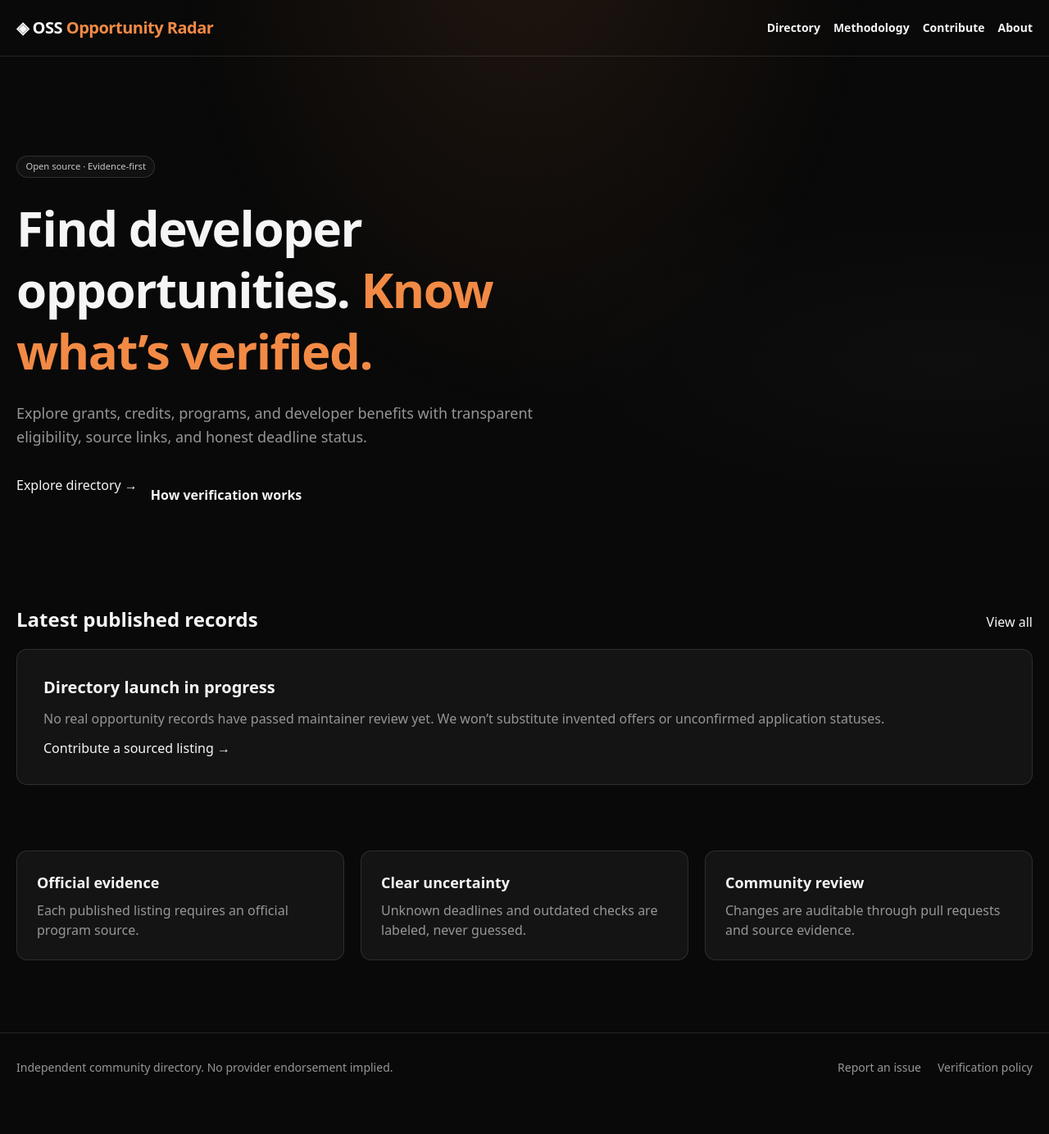
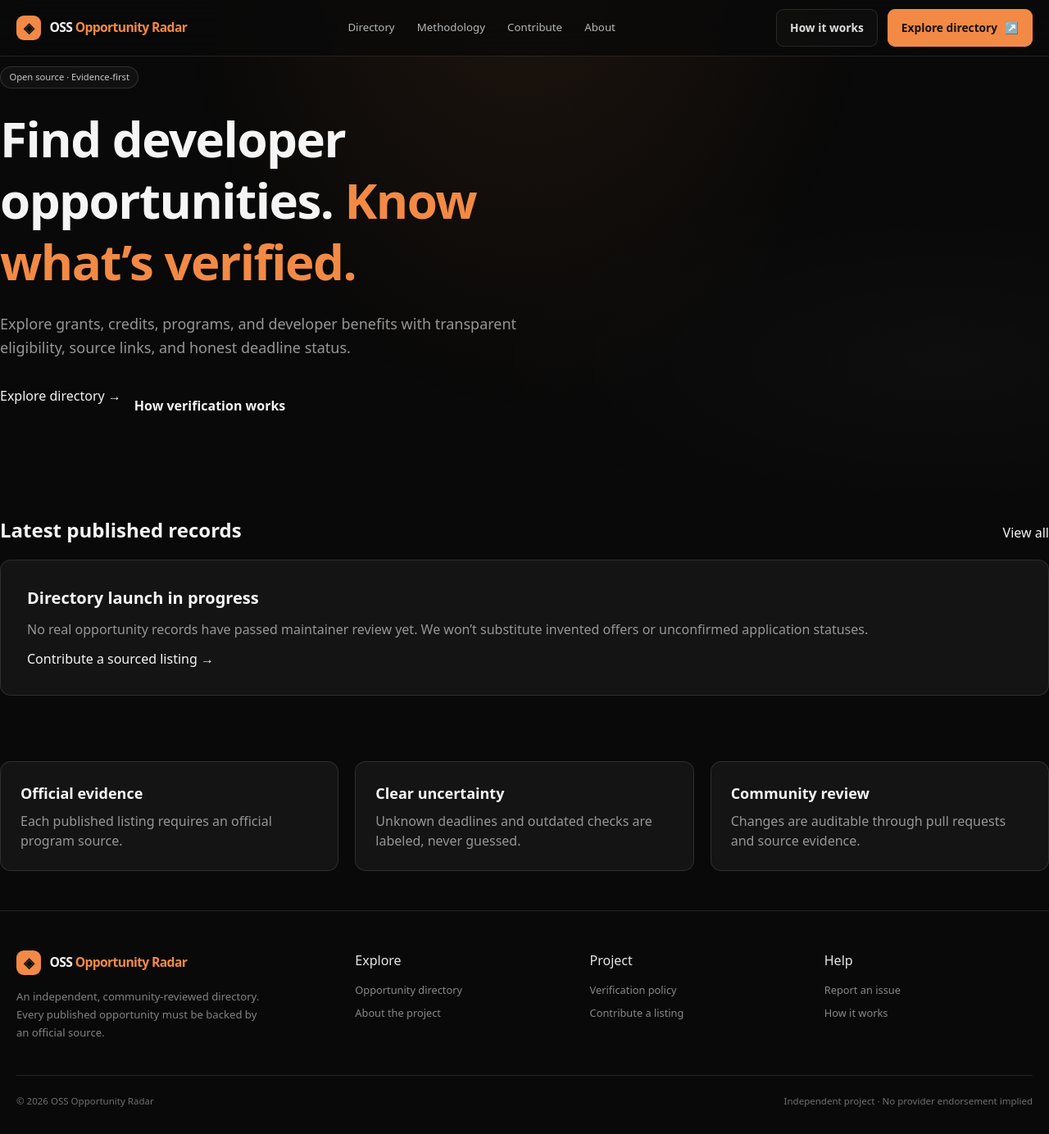
Before and after one commit to nameisrockstar-code/oss-opportunity-radar, a Next.js app: page / in a window 1280 px wide. Shown: the whole page at 82% size. Before the commit the page ends 1345 px from the top, so only its background shows below. Built offline with nearby package versions, Linux system fonts and the light colour scheme.

Commit message:
Rebuild shared shell using template design

```diff
--- a/src/app/layout.tsx
+++ b/src/app/layout.tsx
@@ -1,6 +1,91 @@
 import type { Metadata } from 'next';
+import { Geist, JetBrains_Mono } from 'next/font/google';
 import Link from 'next/link';
 import './globals.css';
-export const metadata:Metadata={title:{default:'OSS Opportunity Radar',template:'%s | OSS Opportunity Radar'},description:'Transparent, community-reviewed developer opportunity directory. Check official sources before applying.'};
-const nav=[['Directory','/opportunities'],['Methodology','/methodology'],['Contribute','/contribute'],['About','/about']];
-export default function RootLayout({children}:{children:React.ReactNode}){return <html lang="en"><body><a href="#main" className="sr-only focus:not-sr-only focus:absolute focus:z-50 focus:bg-white focus:p-3">Skip to content</a><header className="border-b" style={{borderColor:'var(--border)',background:'var(--surface)'}}><div className="shell flex flex-wrap items-center justify-between gap-4 py-5"><Link href="/" className="text-xl font-black tracking-tight no-underline">◈ OSS <span style={{color:'var(--accent)'}}>Opportunity Radar</span></Link><nav aria-label="Main navigation" className="flex flex-wrap gap-4 text-sm font-semibold">{nav.map(([label,href])=><Link key={href} href={href}>{label}</Link>)}</nav></div></header><main id="main" className="shell min-h-[68vh] py-10">{children}</main><footer className="border-t py-8" style={{borderColor:'var(--border)'}}><div className="shell flex flex-wrap justify-between gap-4 text-sm muted"><span>Independent community directory. No provider endorsement implied.</span><nav className="flex gap-5"><Link href="/report">Report an issue</Link><Link href="/methodology">Verification policy</Link></nav></div></footer></body></html>}
+
+const geist = Geist({ subsets: ['latin'], variable: '--font-geist' });
+const jetbrains = JetBrains_Mono({ subsets: ['latin'], variable: '--font-jetbrains' });
+
+export const metadata: Metadata = {
+  title: {
+    default: 'OSS Opportunity Radar — Find developer opportunities',
+    template: '%s | OSS Opportunity Radar',
+  },
+  description:
+    'An independent, evidence-first directory for grants, credits, open-source programs, hackathons, and developer opportunities. Every published listing links to official evidence.',
+  applicationName: 'OSS Opportunity Radar',
+};
+
+const nav = [
+  ['Directory', '/opportunities'],
+  ['Methodology', '/methodology'],
+  ['Contribute', '/contribute'],
+  ['About', '/about'],
+];
+
+export default function RootLayout({ children }: Readonly<{ children: React.ReactNode }>) {
+  return (
+    <html lang="en">
+      <body className={`${geist.variable} ${jetbrains.variable} antialiased`}>
+        <a href="#main" className="skip-link">Skip to content</a>
+        <header className="site-header">
+          <div className="shell navbar">
+            <Link href="/" className="brand" aria-label="OSS Opportunity Radar home">
+              <span className="brand-mark" aria-hidden="true">◈</span>
+              <span className="brand-name">OSS <span className="accent-text">Opportunity Radar</span></span>
+            </Link>
+            <nav className="nav-links" aria-label="Main navigation">
+              {nav.map(([label, href]) => <Link key={href} href={href}>{label}</Link>)}
+            </nav>
+            <div className="nav-actions">
+              <Link className="btn btn-ghost" href="/methodology">How it works</Link>
+              <Link className="btn btn-primary" href="/opportunities">Explore directory <span aria-hidden="true">↗</span></Link>
+            </div>
+            <details className="mobile-menu">
+              <summary aria-label="Open navigation menu">Menu <span aria-hidden="true">☰</span></summary>
+              <nav className="mobile-menu-panel" aria-label="Mobile navigation">
+                {nav.map(([label, href]) => <Link key={href} href={href}>{label}</Link>)}
+                <Link href="/opportunities">Explore directory ↗</Link>
+              </nav>
+            </details>
+          </div>
+        </header>
+        <main id="main" className="min-h-screen">{children}</main>
+        <footer className="site-footer">
+          <div className="shell">
+            <div className="footer-grid">
+              <div>
+                <Link href="/" className="brand">
+                  <span className="brand-mark" aria-hidden="true">◈</span>
+                  <span className="brand-name">OSS <span className="accent-text">Opportunity Radar</span></span>
+                </Link>
+                <p className="footer-description">
+                  An independent, community-reviewed directory. Every published opportunity must be backed by an official source.
+                </p>
+              </div>
+              <div className="footer-column">
+                <h3>Explore</h3>
+                <Link href="/opportunities">Opportunity directory</Link>
+                <Link href="/about">About the project</Link>
+              </div>
+              <div className="footer-column">
+                <h3>Project</h3>
+                <Link href="/methodology">Verification policy</Link>
+                <Link href="/contribute">Contribute a listing</Link>
+              </div>
+              <div className="footer-column">
+                <h3>Help</h3>
+                <Link href="/report">Report an issue</Link>
+                <Link href="/methodology">How it works</Link>
+              </div>
+            </div>
+            <div className="footer-bottom">
+              <span>© {new Date().getFullYear()} OSS Opportunity Radar</span>
+              <span>Independent project · No provider endorsement implied</span>
+            </div>
+          </div>
+        </footer>
+      </body>
+    </html>
+  );
+}
```
